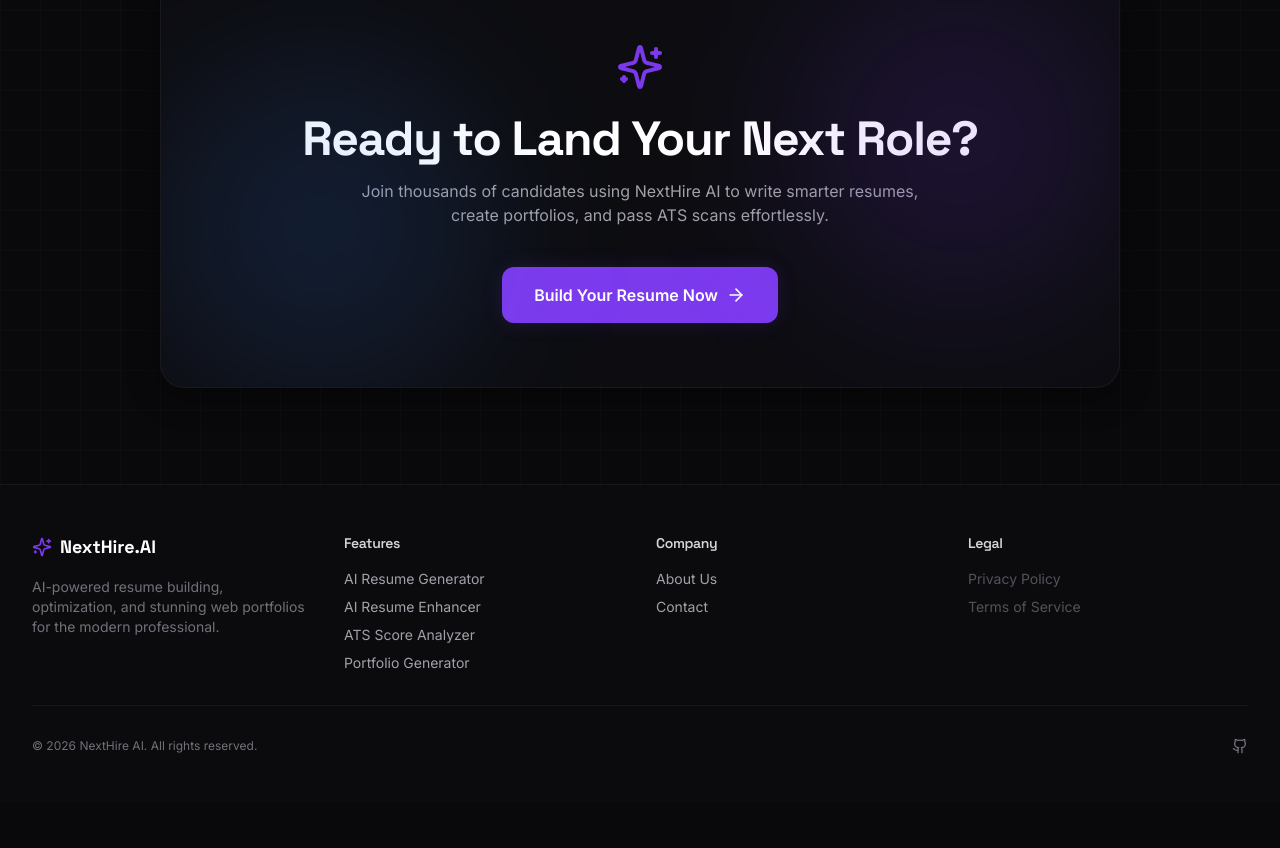
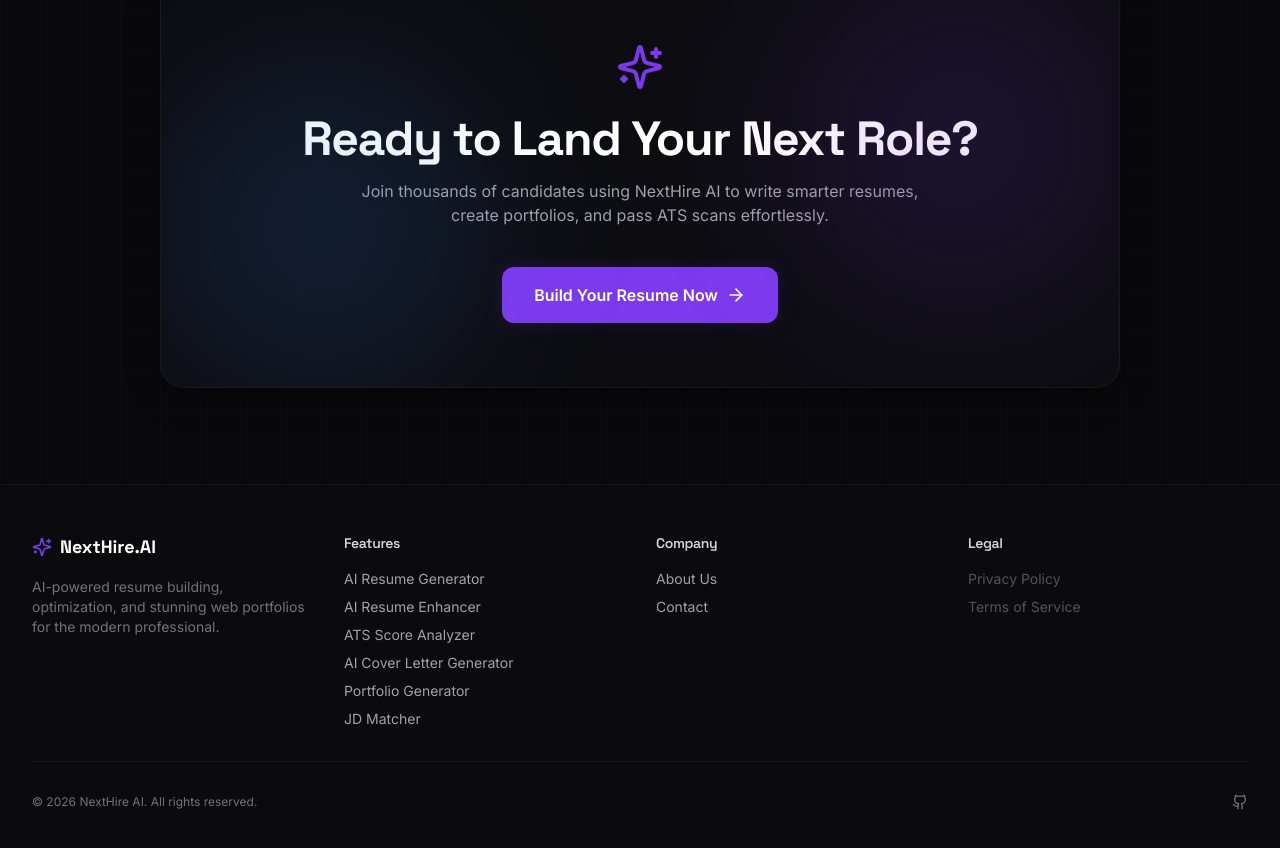
Before and after one commit to vivektripathi0320-web/NextHire-AI, a React (Vite) app in the folder frontend/: page / in a window 1280 px wide. Shown: the part 2470-3318 px from the top of the page. Before the commit the page ends 3272 px from the top, so only its background shows below. Built offline with nearby package versions, Linux system fonts and the light colour scheme.

Commit message:
feat: Add Cover Letter and JD Matcher to Footer features in Layout

```diff
--- a/frontend/src/layouts/Layout.tsx
+++ b/frontend/src/layouts/Layout.tsx
@@ -144,7 +144,9 @@ export default function Layout() {
                 <li><Link to="/resume-generator" className="hover:text-primary transition-colors">AI Resume Generator</Link></li>
                 <li><Link to="/resume-enhancer" className="hover:text-primary transition-colors">AI Resume Enhancer</Link></li>
                 <li><Link to="/ats-analyzer" className="hover:text-primary transition-colors">ATS Score Analyzer</Link></li>
+                <li><Link to="/cover-letter" className="hover:text-primary transition-colors">AI Cover Letter Generator</Link></li>
                 <li><Link to="/portfolio-builder" className="hover:text-primary transition-colors">Portfolio Generator</Link></li>
+                <li><Link to="/jd-matcher" className="hover:text-primary transition-colors">JD Matcher</Link></li>
               </ul>
             </div>
             <div>
```
